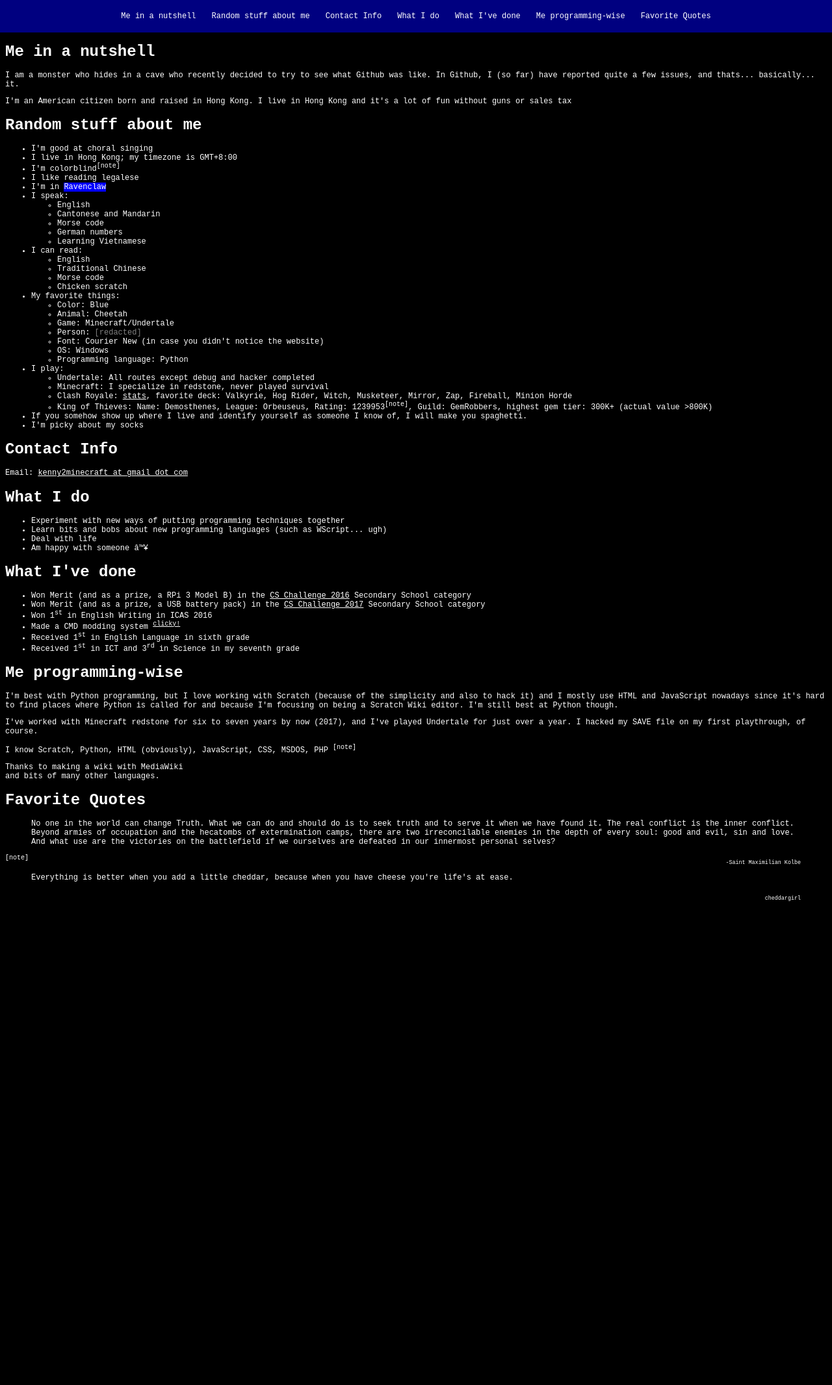
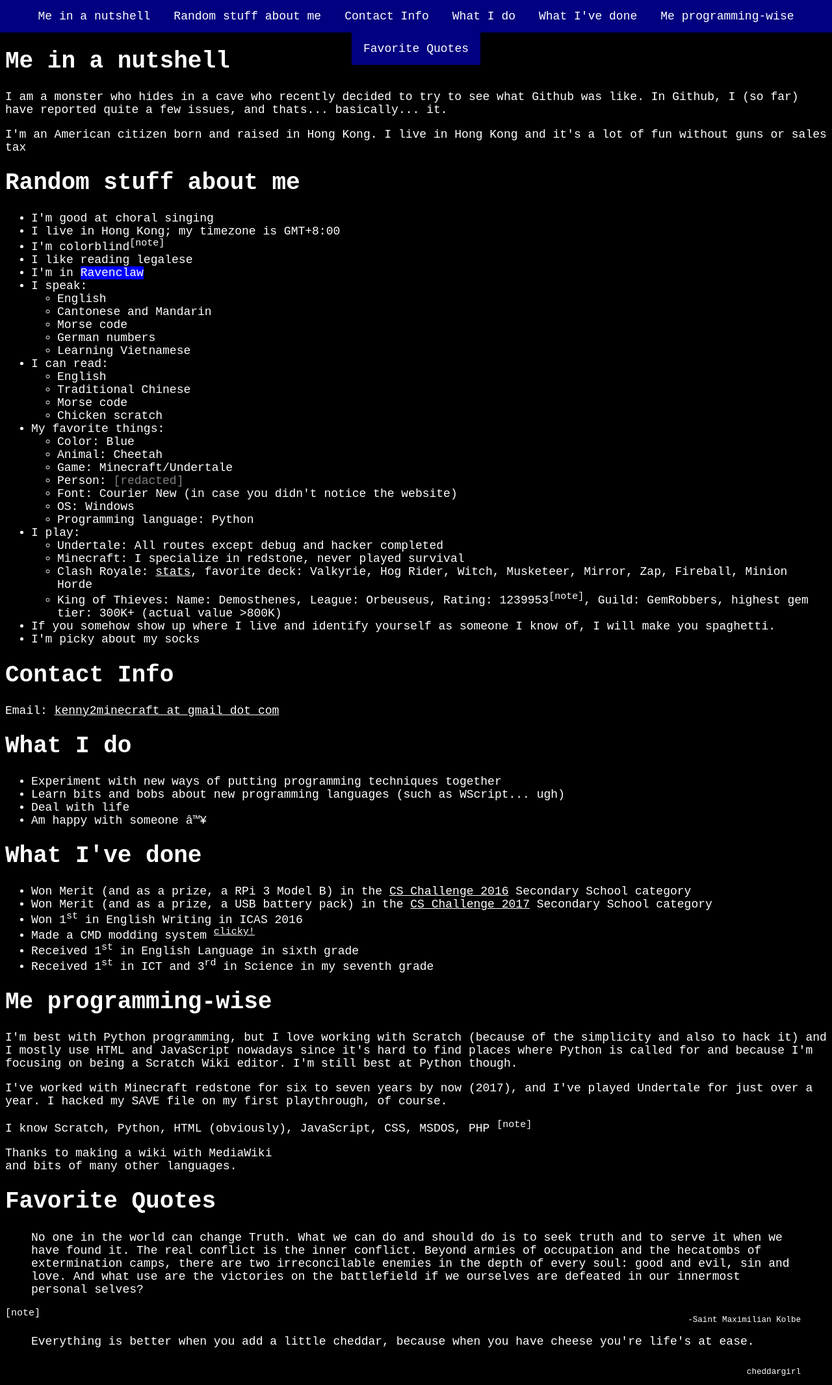
Before and after one commit to Kenny2github/kenny2github.github.io, a PHP site: page / in a window 1280 px wide. Shown: the whole page at 65% size. Before the commit the page ends 1387 px from the top, so only its background shows below. Run offline with PHP 8.4, Linux system fonts and the light colour scheme.

Commit message:
change font size

```diff
--- a/main.css
+++ b/main.css
@@ -7,7 +7,7 @@ html {
 	margin:0;
 	padding:0;
 	margin-top:50px;
-	font-size:12px;
+	font-size:18px;
 }
 a {
 	color:inherit;
@@ -28,10 +28,11 @@ div#header a {
 	transition:250ms;
 	height:auto;
 	width:auto;
+	font-size:18px;
 	text-align:center;
 	vertical-align:middle;
 	text-decoration:none;
-	padding:18px 1em 18px 1em;
+	padding:15px 1em 15px 1em;
 }
 div#header a:hover {
 	background-color:#0000ff;
```
